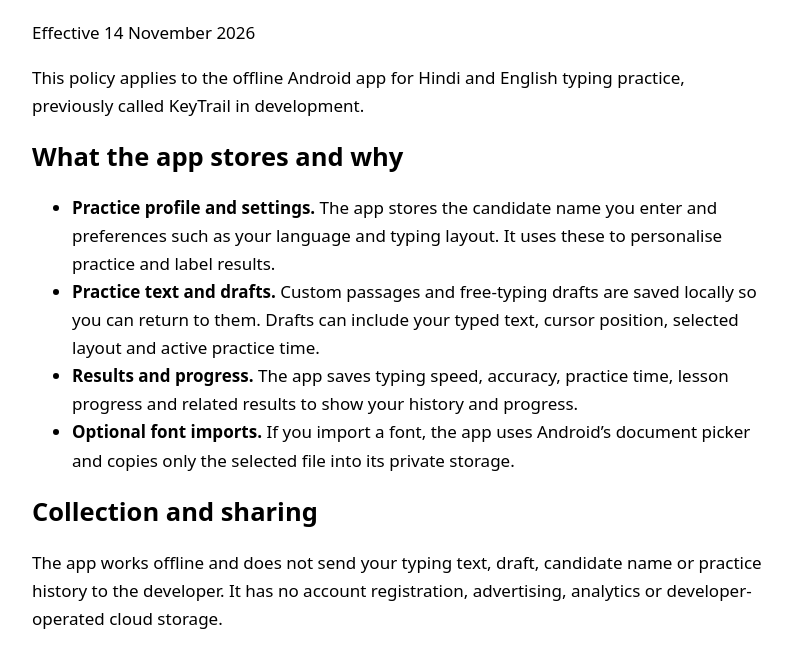
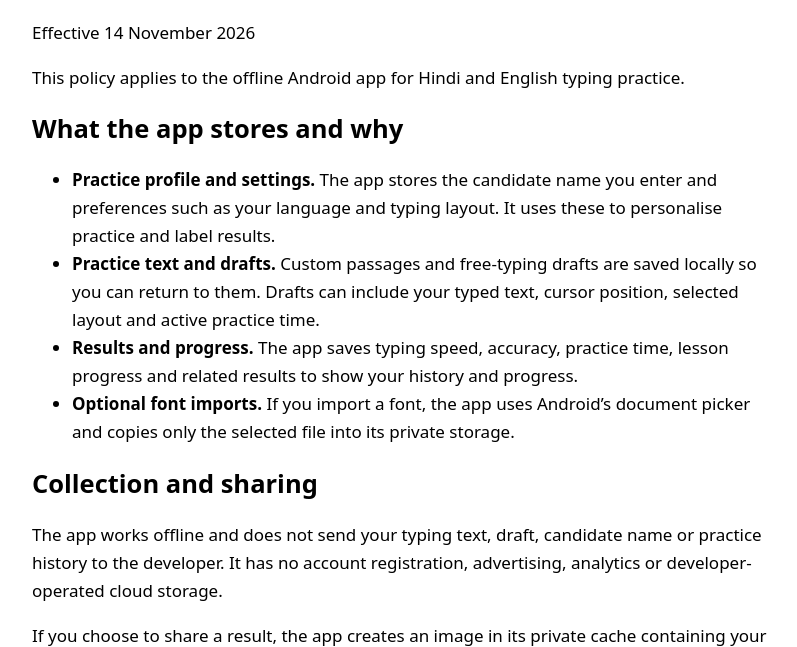
Before and after one commit to amankumard721/typing-master-privacy, a plain HTML site: page typing-master-privacy.html in a window 1280 px wide. Shown: the part 121-768 px from the top of the page, without its empty margins (240-1037 px from the left). Drawn offline with Linux system fonts and the light colour scheme.

Commit message:
Use launch branding in privacy policy

```diff
--- a/typing-master-privacy.html
+++ b/typing-master-privacy.html
@@ -13,7 +13,7 @@
 <main>
 <h1>Privacy Policy for Typing Master: Exam Speed Test</h1>
 <p>Effective 14 November 2026</p>
-<p>This policy applies to the offline Android app for Hindi and English typing practice, previously called KeyTrail in development.</p>
+<p>This policy applies to the offline Android app for Hindi and English typing practice.</p>
 <h2>What the app stores and why</h2>
 <ul>
   <li><strong>Practice profile and settings.</strong> The app stores the candidate name you enter and preferences such as your language and typing layout. It uses these to personalise practice and label results.</li>
```
